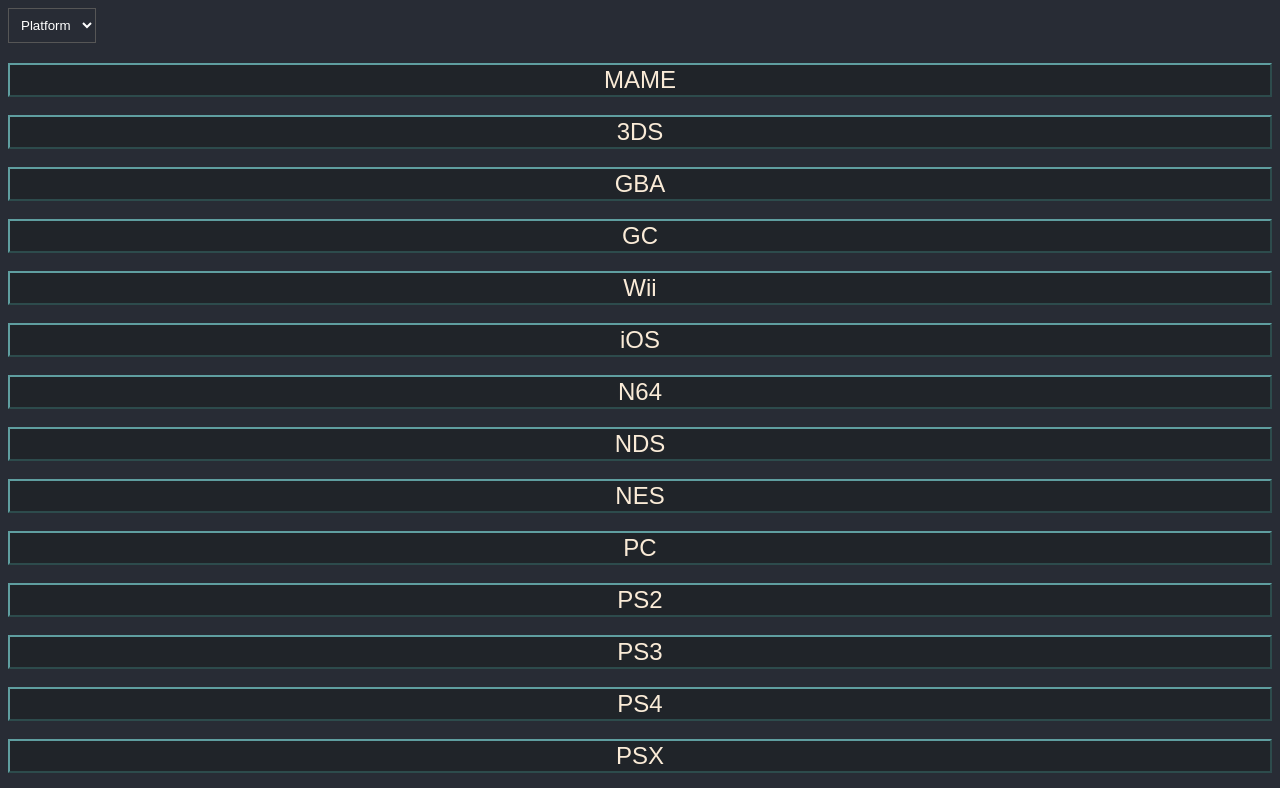
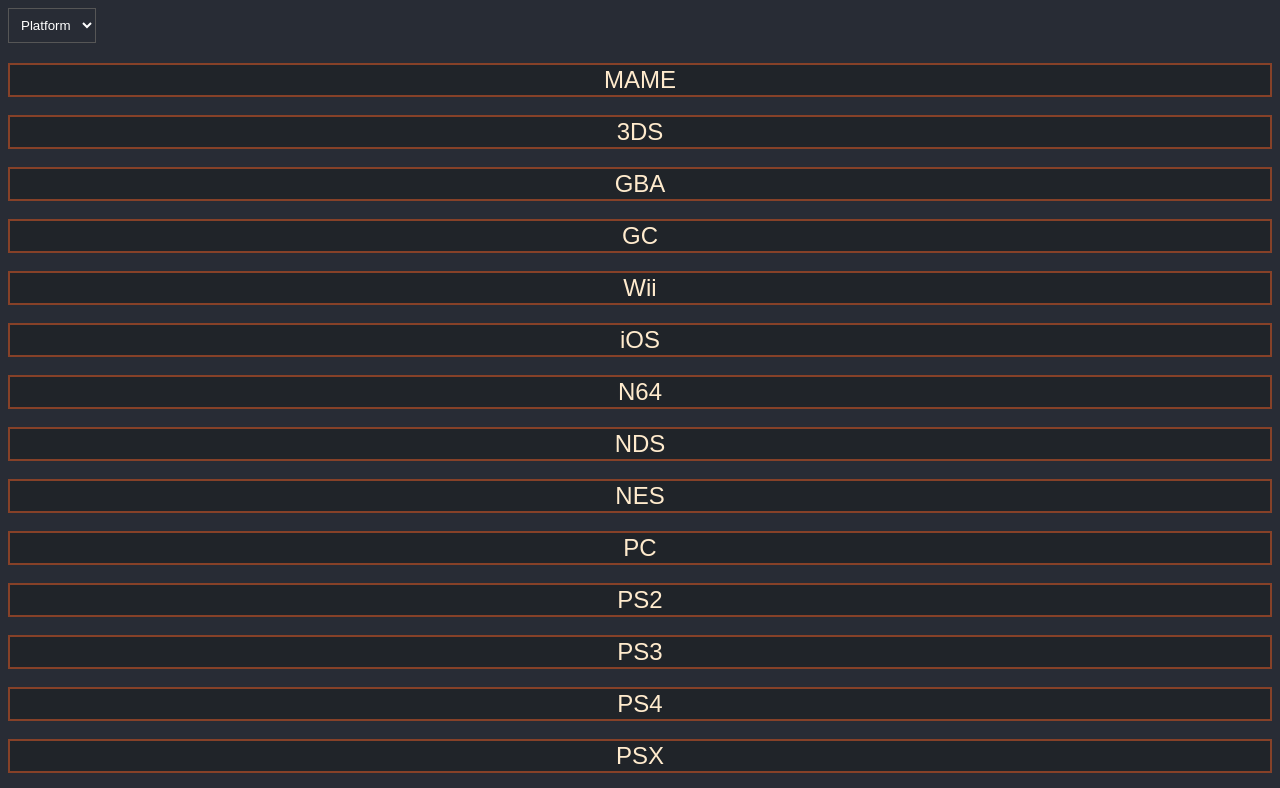
Before and after one commit to plantan/plantan.github.io, a plain HTML site: page index.html in a window 1280 px wide. Shown: the top 788 px of the page. Drawn offline with nearby package versions, Linux system fonts and the light colour scheme.

Commit message:
Button border polish

```diff
--- a/style.css
+++ b/style.css
@@ -13,9 +13,10 @@ select {
 }
 
 button {
-    border-color: cadetblue;
+    border-color: rgb(134, 65, 40);
+    border-style: double;
     background-color: #202429;
-    color: antiquewhite;
+    color: blanchedalmond;
     width: 100%;
     font-size: 24px;
 }
```
